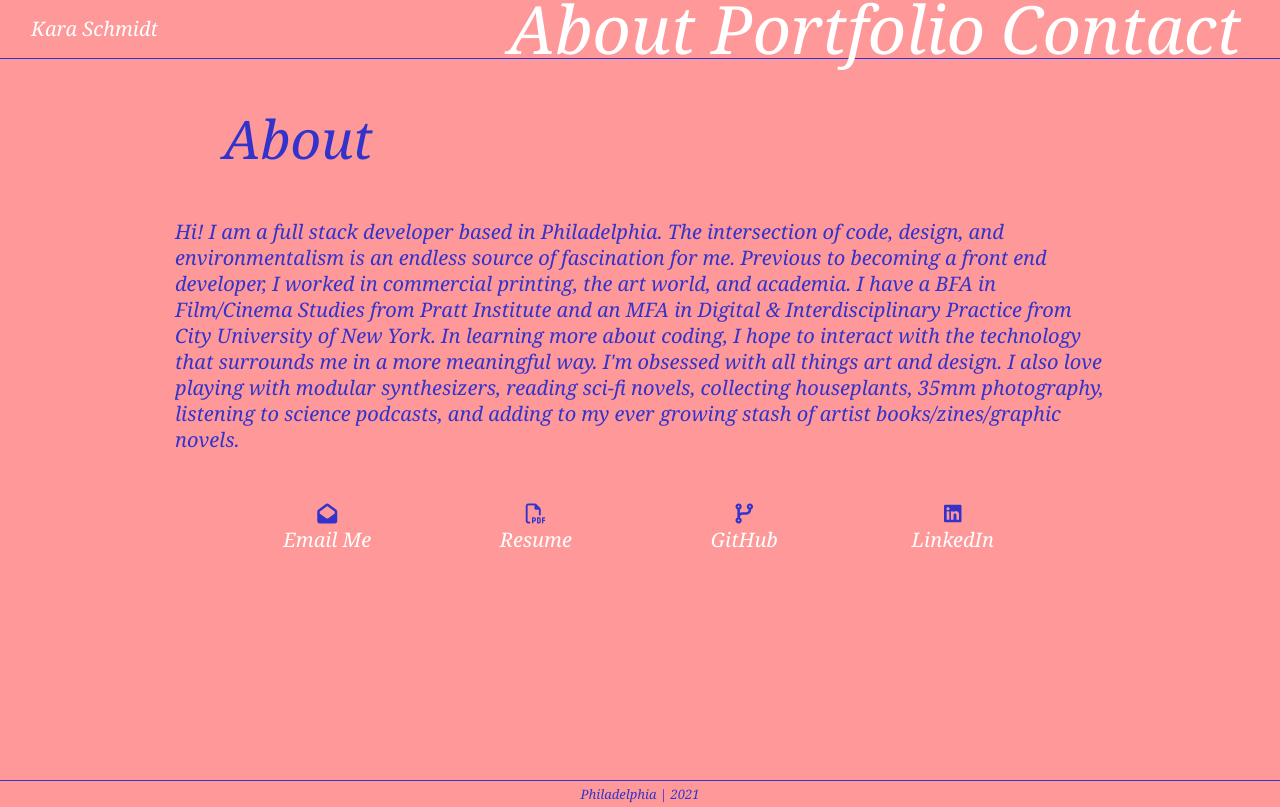
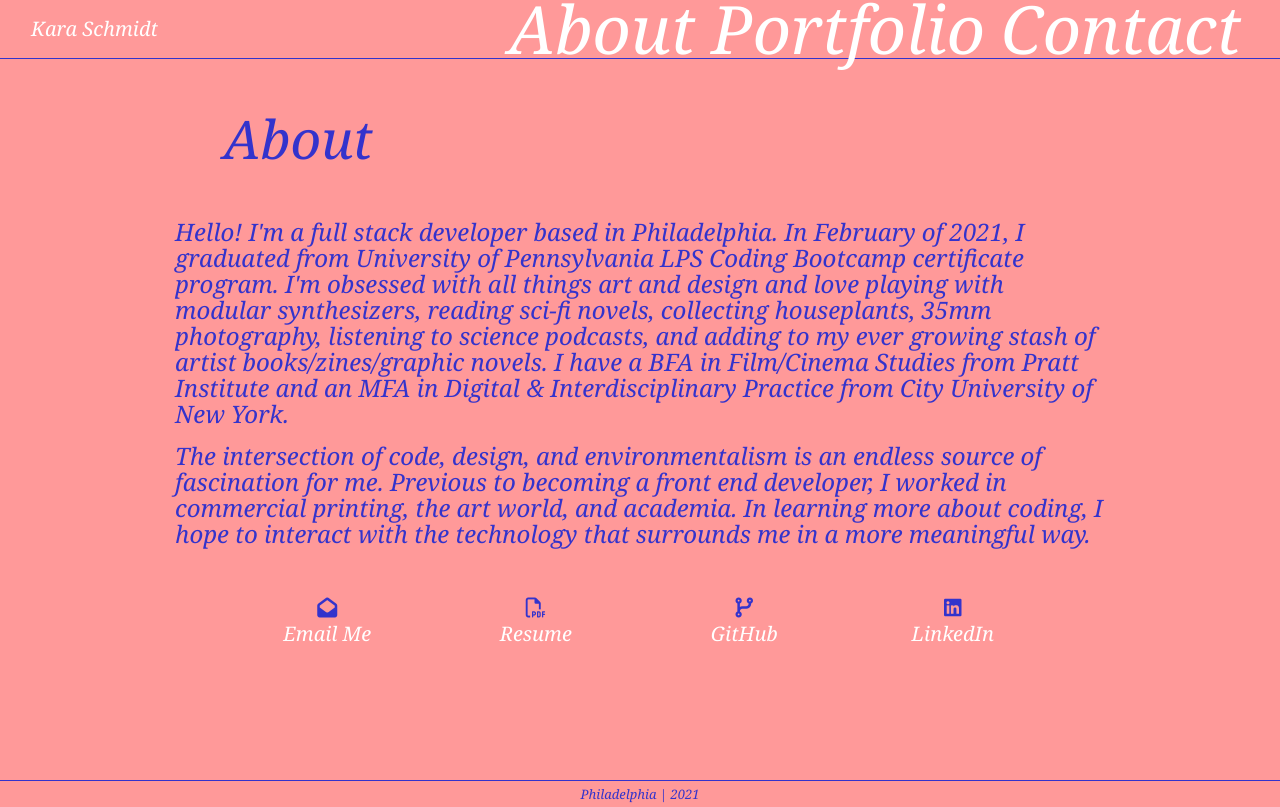
Before and after one commit to karajsch/react-portfolio, a React (Create React App) app: page /About in a window 1280 px wide. Built offline with nearby package versions, Linux system fonts and the light colour scheme.

Commit message:
updating about

```diff
--- a/src/components/pages/About.js
+++ b/src/components/pages/About.js
@@ -6,25 +6,25 @@ function About() {
       <div className="container-fluid w-75">
         <h1 className="m-5">About</h1>
         <p>
-          Hi! I am a full stack developer based in Philadelphia.
+          Hello! I'm a full stack developer based in Philadelphia. In February
+          of 2021, I graduated from University of Pennsylvania LPS Coding
+          Bootcamp certificate program. I'm obsessed with all things art and
+          design and love playing with modular synthesizers, reading sci-fi
+          novels, collecting houseplants, 35mm photography, listening to science
+          podcasts, and adding to my ever growing stash of artist
+          books/zines/graphic novels. I have a BFA in Film/Cinema Studies from
+          Pratt Institute and an MFA in Digital & Interdisciplinary Practice
+          from City University of New York.
+        </p>
 
+        <p>
           The intersection of code, design, and environmentalism is an endless
           source of fascination for me. Previous to becoming a front end
           developer, I worked in commercial printing, the art world, and
-          academia.
-
-          I have a BFA in Film/Cinema Studies from Pratt Institute and an MFA in
-          Digital & Interdisciplinary Practice from City University of New York.
-           In learning more about coding, I hope to interact with the
+          academia. In learning more about coding, I hope to interact with the
           technology that surrounds me in a more meaningful way.
-
-          I'm obsessed with all things art and design. I also love
-          playing with modular synthesizers, reading sci-fi novels, collecting
-          houseplants, 35mm photography, listening to science podcasts, and
-          adding to my ever growing stash of artist books/zines/graphic novels.
         </p>
         <div className="row row-cols-2 row-cols-md-4 row-cols-lg-4 row-cols-xl-4 m-5">
-
           <div className="text-center mb-5">
             <i className="fas fa-envelope-open"></i> <br />
             <a href="karaiscoding@gmail.com">Email Me</a>
@@ -37,12 +37,16 @@ function About() {
 
           <div className="text-center mb-5">
             <i class="fas fa-code-branch"></i> <br />
-            <a href="https://github.com/karajsch" target="_new">GitHub</a>
+            <a href="https://github.com/karajsch" target="_new">
+              GitHub
+            </a>
           </div>
 
           <div className="text-center mb-5">
             <i class="fab fa-linkedin"></i> <br />
-            <a href="https://www.linkedin.com/in/karajsch/" target="_new">LinkedIn</a>
+            <a href="https://www.linkedin.com/in/karajsch/" target="_new">
+              LinkedIn
+            </a>
           </div>
         </div>
       </div>
--- a/src/index.css
+++ b/src/index.css
@@ -13,6 +13,10 @@ body {
   background: #ff9999;
   font-style: italic;
   padding-bottom: 20px;
+}
+
+p {
+  font-size: 24px;
 }
 
 h1 {
```
